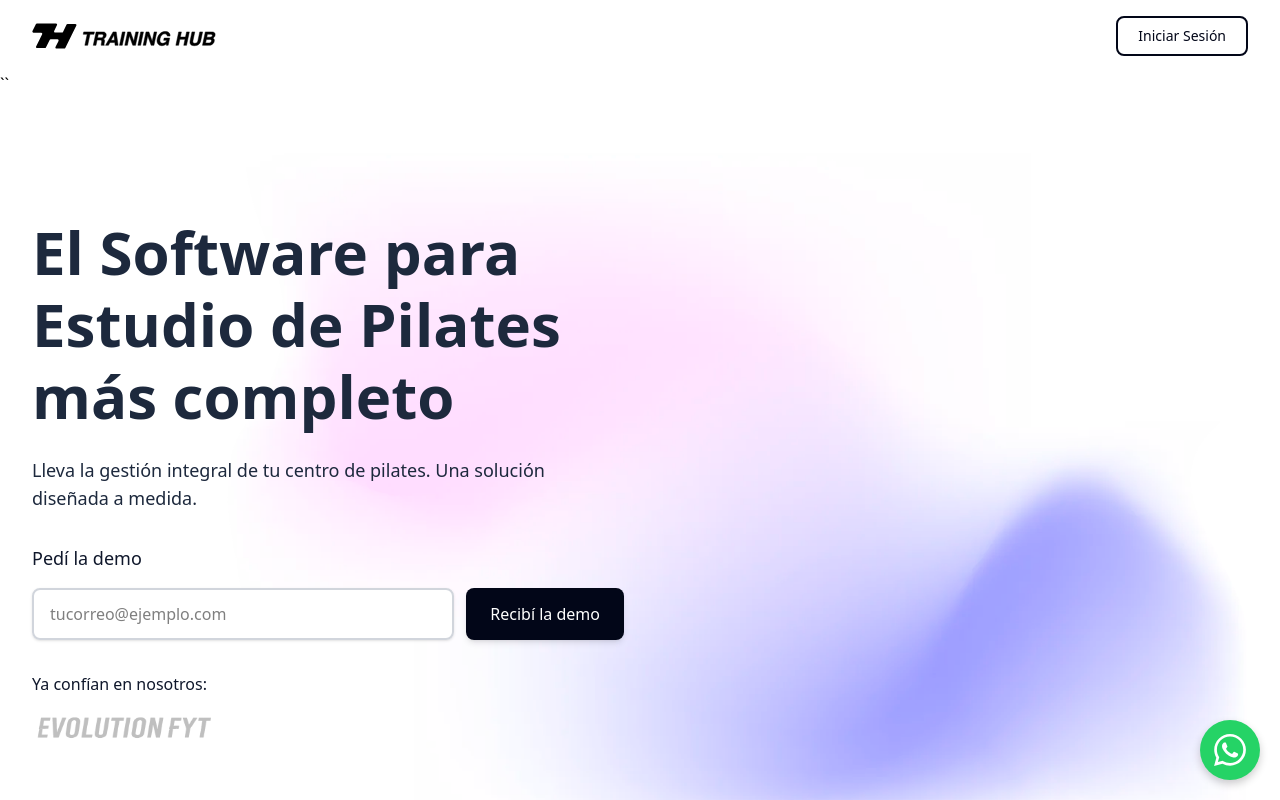
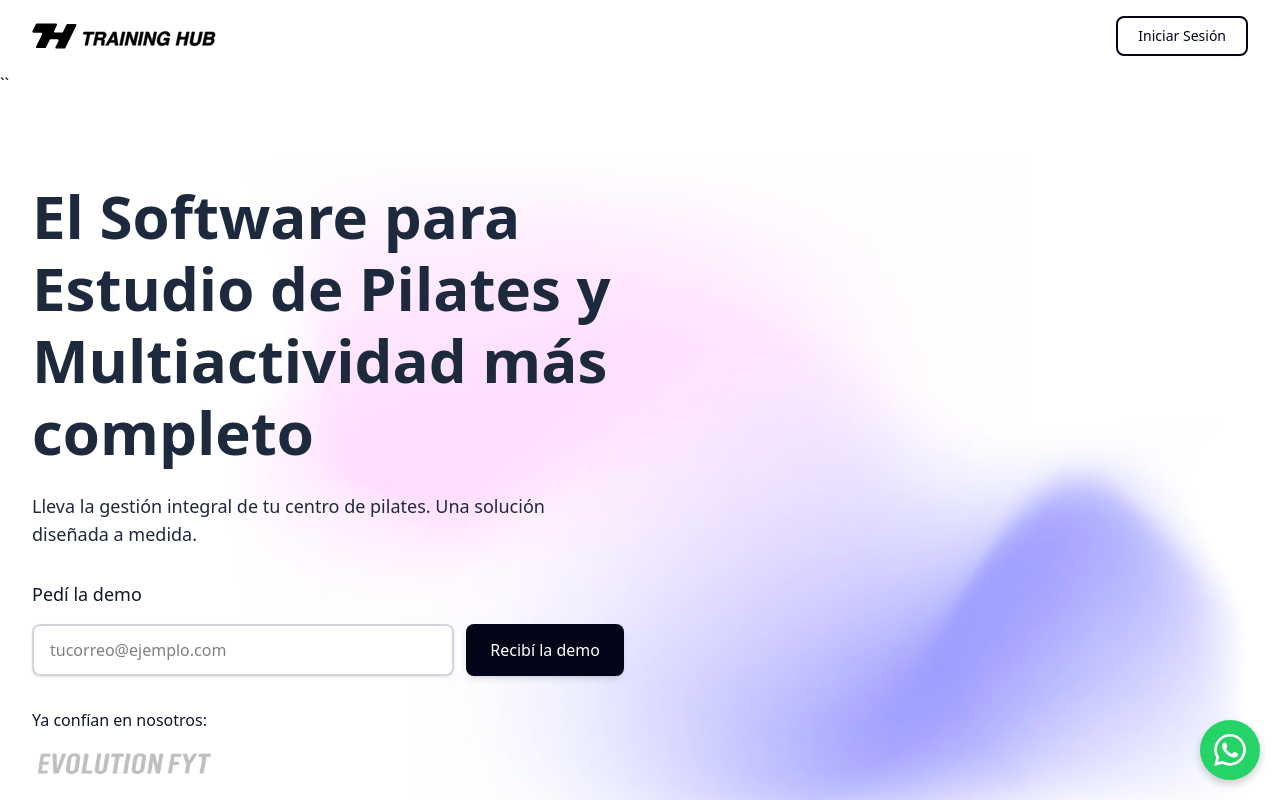
Before and after one commit to axd18/landing, a React (Vite) app: page / in a window 1280 px wide. Shown: the top 800 px of the page. Built offline with nearby package versions, Linux system fonts and the light colour scheme.

Commit message:
cambio en nombre titulo

```diff
--- a/src/pages/Landing/Hero.jsx
+++ b/src/pages/Landing/Hero.jsx
@@ -43,7 +43,7 @@ const Hero = () => {
                             className="text-3xl font-bold text-slate-800 sm:text-4xl md:text-5xl lg:text-6xl lg:leading-[1.2] opacity-0 animate-fade-in-up"
                             style={{ animationDelay: '0.2s' }}
                         >
-                            El Software para Estudio de Pilates más completo
+                            El Software para Estudio de Pilates y Multiactividad más completo
                         </h1>
 
                         <p
```
